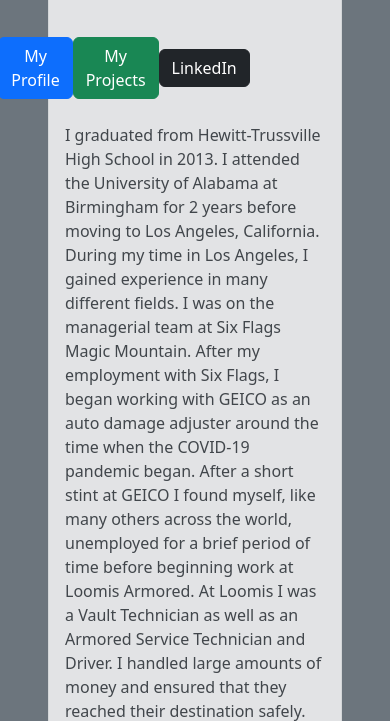
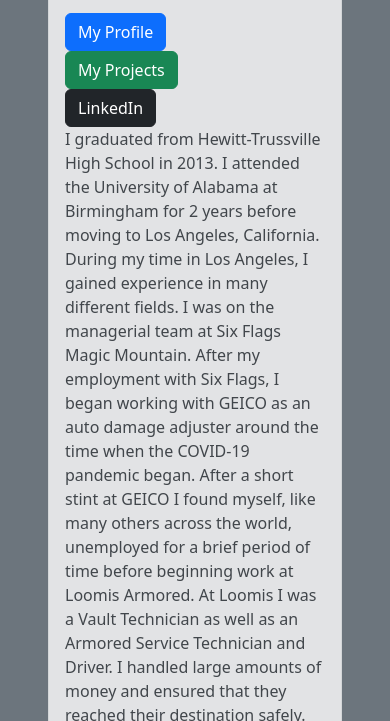
Before and after one commit to hpwills/AboutMePage, a plain HTML site: page index.html in a window 390 px wide. Shown: the part 1063-1784 px from the top of the page. Drawn offline with nearby package versions, Linux system fonts and the light colour scheme.

Commit message:
Removed list style types. Buttons stack for mobile

```diff
--- a/index.html
+++ b/index.html
@@ -96,16 +96,18 @@
             <img src="imgs\Twitch Logo portrait.jpg" class="img-fluid" alt="my photo" width="65%">
           </div>
           <p id="career" class="text-center">Web Development</p>
-          <div class="d-flex justify-content-center align-items-center p-4">
-            <a class="btn btn-primary" href="https://www.facebook.com/hayden.williams.58/" target="_blank">My
+          <!--buttons here-->
+          <div class="d-lg-flex justify-content-center align-items-center p-lg-4">
+            <a id="profile" class="btn btn-primary" href="https://www.facebook.com/hayden.williams.58/" target="_blank">My
               Profile</a>
-            <a class="btn btn-success" href="https://github.com/hpwills" target="_blank">My Projects</a>
-            <a class="btn btn-dark" href="https://www.linkedin.com/in/hayden-williams-352a0781/"
+            <a id="github" class="btn btn-success" href="https://github.com/hpwills" target="_blank">My Projects</a>
+            <a id="linkedin" class="btn btn-dark" href="https://www.linkedin.com/in/hayden-williams-352a0781/"
               target="_blank">LinkedIn</a>
           </div>
         </div>
+        <!--buttons end-->
         <!--where right box starts-->
-        <div id="right1" class="col-pull col-lg-6 right-box">
+        <div id="right1" class="col-lg-6 right-box">
           I graduated from Hewitt-Trussville High School in 2013. I attended the University of Alabama at Birmingham for
           2 years before moving to Los Angeles, California.
           During my time in Los Angeles, I gained experience in many different fields. I was on the managerial team at
@@ -139,7 +141,7 @@
       <div id="left2" class="bg-light text-dark col col-lg-5 left-box text-center">
         <h2 id="passions" class="p-3">Favorite Music Artists</h2>
         <div>
-          <ul>
+          <ul class="croft">
             <li>Twenty One Pilots</li>
             <li>Morgan Wallen</li>
             <li>Ed Sheeran</li>
@@ -158,7 +160,7 @@
           <h2 class="p-3">
             Favorite Television Shows
           </h2>
-          <ol>
+          <ol class="croft">
             <li>Breaking Bad</li>
             <li>The Office</li>
             <li>Game of Thrones</li>
--- a/styles.css
+++ b/styles.css
@@ -14,3 +14,7 @@ viewport {
     border: solid white;
     text-align: center;
 }
+
+.croft {
+    list-style-type: none;
+}
```
